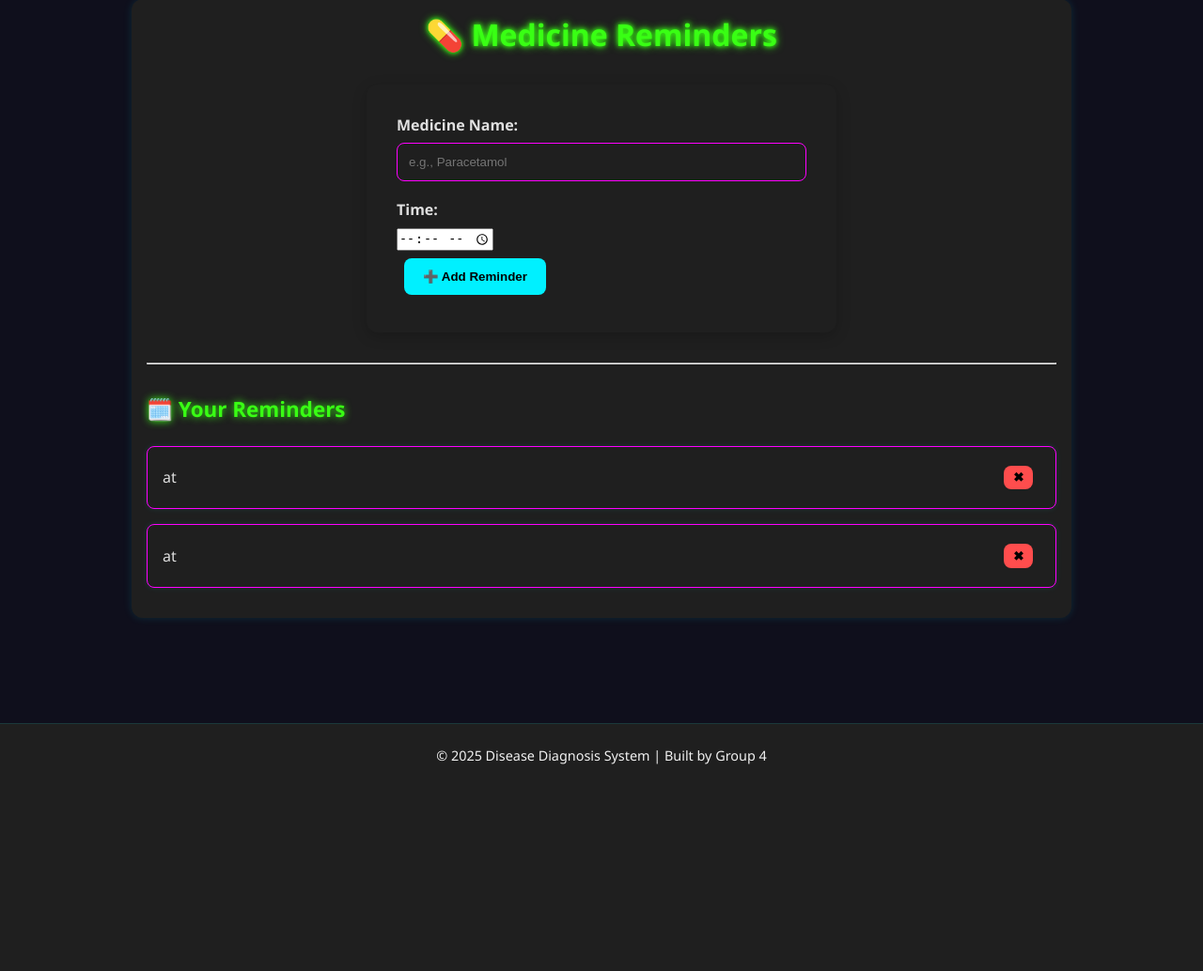
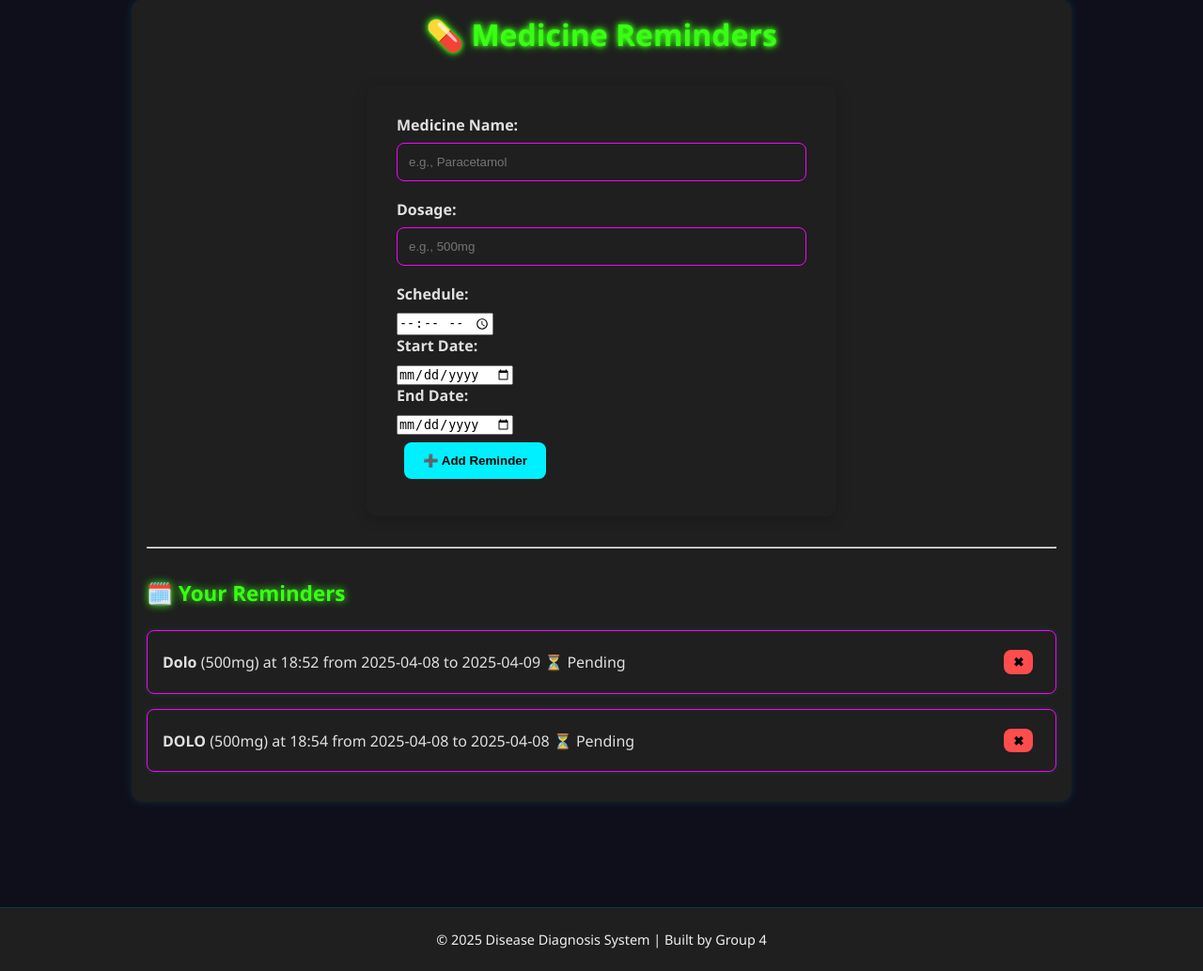
Before and after one commit to MAbnan/asid, a Flask app: page /reminders in a window 1280 px wide. Shown: the part 147-1181 px from the top of the page at 94% size. Before the commit the page ends 961 px from the top, so only its background shows below. Run offline with Flask 3, Linux system fonts and the light colour scheme; a user stored in the database is signed in; data comes from the database, SQL or seed files in the repository; both versions use the stored data as it was after the commit; parts of the project's set-up code (start-up, migrations or seed data) failed here and were passed over.

Commit message:
asidreminders

```diff
--- a/app.py
+++ b/app.py
@@ -394,20 +394,23 @@
         prediction_index = np.argmax(model.predict(input_scaled), axis=1)[0]
         prediction = label_encoder.inverse_transform([prediction_index])[0]
 
-        user_type = session.get('user_type', 'user')
+        username = session.get('user_type', 'user')
         username = session.get('username', current_user.username if current_user.is_authenticated else "Guest")
+        if prediction == 'presbyacusis':
+            flash("No disease detected based on the provided symptoms.please enter the correct symptoms", "info")
+        else:
+            if username == 'guest':
+                flash(f"[Guest] Consult a doctor for: {prediction}", "info")
+            else:
+                cur = get_db().cursor()
+                cur.execute("INSERT INTO diagnosis_logs (username, symptoms, prediction) VALUES (?, ?, ?)",
+                            (username, symptoms_input, prediction))
+                get_db().commit()
+                flash(f"Diagnosis complete: {prediction}", "info")
 
-        if user_type == 'guest':
-            flash(f"[Guest] Consult a doctor for: {prediction}", "info")
-        else:
-            cur = get_db().cursor()
-            cur.execute("INSERT INTO diagnosis_logs (username, symptoms, prediction) VALUES (?, ?, ?)",
-                        (username, symptoms_input, prediction))
-            get_db().commit()
-            flash(f"Diagnosis complete: {prediction}", "info")
+            return render_template("diagnosis.html", prediction=prediction)
 
-    return render_template("diagnosis.html", prediction=prediction)
-
+        return render_template("diagnosis.html",)
 
 @app.route('/reminders', methods=['GET', 'POST'])
 @login_required
@@ -415,16 +418,29 @@
     cur = get_db().cursor()
 
     if request.method == 'POST':
-        medicine = request.form['medicine']
-        time = request.form['time']
+        # Get form data and strip any leading/trailing spaces
+        medicine = request.form.get('medicine_name', '').strip()
+        time = request.form.get('schedule', '').strip()
+        dosage = request.form.get('dosage', '').strip()  # Optional field
+        start_date = request.form.get('start_date', '').strip()  # Optional field
+        end_date = request.form.get('end_date', '').strip()  # Optional field
+
+        # Validate required fields
+        if not medicine or not time:
+            flash("Please provide both medicine name and time.", "error")
+            return redirect(url_for('reminders'))
+
+        # Insert reminder into the database
         cur.execute("""
             INSERT INTO medicine_reminders (user_id, medicine_name, dosage, schedule, start_date, end_date)
             VALUES (?, ?, ?, ?, ?, ?)
-        """, (current_user.id, medicine, '', time, '', ''))
+        """, (current_user.id, medicine, dosage, time, start_date, end_date))
         get_db().commit()
+
         flash("Reminder added!", "success")
         return redirect(url_for('reminders'))
 
+    # Retrieve all reminders for the logged-in user
     cur.execute("SELECT * FROM medicine_reminders WHERE user_id=?", (current_user.id,))
     reminders = cur.fetchall()
     return render_template('reminders.html', reminders=reminders)
@@ -434,11 +450,11 @@
 @login_required
 def delete_reminder(id):
     cur = get_db().cursor()
+    # Delete reminder for the current user only
     cur.execute("DELETE FROM medicine_reminders WHERE id=? AND user_id=?", (id, current_user.id))
     get_db().commit()
     flash("Reminder deleted.", "info")
     return redirect(url_for('reminders'))
-
 
 @app.route('/admin')
 @login_required
@@ -459,8 +475,6 @@
     logs = cur.fetchall()
 
     return render_template("admin.html", stats=stats, logs=logs)
-print(app.url_map)
-
 
 
 if __name__ == '__main__':
--- a/static/reminder.js
+++ /dev/null
@@ -1,28 +0,0 @@
-// JS popup reminders
-// Show alert for upcoming medicines
-document.addEventListener("DOMContentLoaded", function () {
-    const reminderItems = document.querySelectorAll(".reminder-item");
-
-    reminderItems.forEach(item => {
-        const scheduleTime = item.dataset.schedule;
-        const medicineName = item.dataset.medicine;
-
-        // Optional: check if the alert should pop up based on time
-        // This is just an example; real-time checking would require server-side or PWA-level logic
-        const currentTime = new Date().toLocaleTimeString([], { hour: '2-digit', minute: '2-digit' });
-
-        if (currentTime === scheduleTime) {
-            showReminder(medicineName, scheduleTime);
-        }
-    });
-});
-
-function showReminder(name, time) {
-    const alertBox = document.createElement("div");
-    alertBox.className = "reminder-alert";
-    alertBox.innerHTML = `
-        ⏰ It's time to take your medicine: <strong>${name}</strong> (Scheduled at ${time})
-        <span class="dismiss-btn" onclick="this.parentElement.remove()">✖</span>
-    `;
-    document.body.appendChild(alertBox);
-}
--- a/static/style.css
+++ b/static/style.css
@@ -730,3 +730,7 @@
 .guest-actions {
     text-align: center;
 }
+#rem{
+
+    font-style: var(--text-color white);
+}
--- a/templates/reminders.html
+++ b/templates/reminders.html
@@ -16,13 +16,28 @@
     <div class="form-box">
         <form action="{{ url_for('reminders') }}" method="POST">
             <div class="form-group">
-                <label for="medicine">Medicine Name:</label>
-                <input type="text" name="medicine" id="medicine" required placeholder="e.g., Paracetamol">
+                <label for="medicine_name">Medicine Name:</label>
+                <input type="text" name="medicine_name" id="medicine_name" required placeholder="e.g., Paracetamol">
             </div>
 
             <div class="form-group">
-                <label for="time">Time:</label>
-                <input type="time" name="time" id="time" required>
+                <label for="dosage">Dosage:</label>
+                <input type="text" name="dosage" id="dosage" required placeholder="e.g., 500mg">
+            </div>
+
+            <div class="form-group">
+                <label for="schedule">Schedule:</label>
+                <input type="time" name="schedule" id="schedule" required>
+            </div>
+
+            <div class="form-group">
+                <label for="start_date">Start Date:</label>
+                <input type="date" name="start_date" id="start_date" required>
+            </div>
+
+            <div class="form-group">
+                <label for="end_date">End Date:</label>
+                <input type="date" name="end_date" id="end_date" required>
             </div>
 
             <button type="submit" class="btn neon-btn">➕ Add Reminder</button>
@@ -36,11 +51,18 @@
     {% if reminders %}
         <ul class="reminder-list">
             {% for reminder in reminders %}
-                <li class="reminder-item" data-medicine="{{ reminder.medicine }}" data-schedule="{{ reminder.time }}">
+                <li class="reminder-item" data-medicine="{{ reminder.medicine_name }}" data-schedule="{{ reminder.schedule }}">
                     <span class="reminder-text">
-                        <strong>{{ reminder.medicine }}</strong> at {{ reminder.time }}
+                        <strong>{{ reminder.medicine_name }}</strong> ({{ reminder.dosage }}) at {{ reminder.schedule }}
+                        from {{ reminder.start_date }} to {{ reminder.end_date }}
+                        {% if reminder.is_completed %}
+                            <span class="completed-text">✅ Completed</span>
+                        {% else %}
+                            <span class="pending-text">⏳ Pending</span>
+                        {% endif %}
                     </span>
-                    <form action="{{ url_for('delete_reminder', id=reminder.id) }}" method="POST" class="inline-form">
+                    <!-- Confirmation on delete -->
+                    <form action="{{ url_for('delete_reminder', id=reminder.id) }}" method="POST" class="inline-form" onsubmit="return confirmDeletion()">
                         <button type="submit" class="btn small danger">✖</button>
                     </form>
                 </li>
@@ -50,4 +72,52 @@
         <p class="no-reminders">You haven’t set any reminders yet.</p>
     {% endif %}
 </div>
+
+<!-- Confirmation on deleting a reminder -->
+<script>
+    function confirmDeletion() {
+        return confirm("Are you sure you want to delete this reminder?");
+    }
+
+    // Convert 24-hour format to 12-hour format (AM/PM)
+    function to12HourFormat(time) {
+        let [hour, minute] = time.split(':');
+        hour = parseInt(hour);
+
+        const ampm = hour >= 12 ? 'PM' : 'AM';
+        hour = hour % 12;
+        hour = hour ? hour : 12; // the hour '0' should be '12'
+        minute = minute < 10 ? '0' + minute : minute; // Add leading zero if needed
+
+        return `${hour}:${minute} ${ampm}`;
+    }
+
+    // Function to trigger reminder alerts based on the schedule
+    function checkReminderAlerts() {
+        const reminders = document.querySelectorAll('.reminder-item');
+        const currentTime = new Date();
+
+        reminders.forEach(reminder => {
+            const reminderSchedule = reminder.getAttribute('data-schedule');
+            const [reminderHour, reminderMinute] = reminderSchedule.split(':');
+
+            const reminderDate = new Date();
+            reminderDate.setHours(reminderHour);
+            reminderDate.setMinutes(reminderMinute);
+            reminderDate.setSeconds(0);
+
+            // Convert to 12-hour format for display in alert
+            const formattedSchedule = to12HourFormat(reminderSchedule);
+
+            // Check if it's time for the reminder
+            if (currentTime >= reminderDate && currentTime <= new Date(reminderDate.getTime() + 60000)) {
+                alert('⏰ Reminder: It\'s time to take your medicine - ' + reminder.getAttribute('data-medicine') + ' at ' + formattedSchedule);
+            }
+        });
+    }
+
+    // Check reminders every minute
+    setInterval(checkReminderAlerts, 60000);
+</script>
+
 {% endblock %}
```
Also changed, not shown: templates/diagnosis.html (+59 -1 lines), your_database.db.
